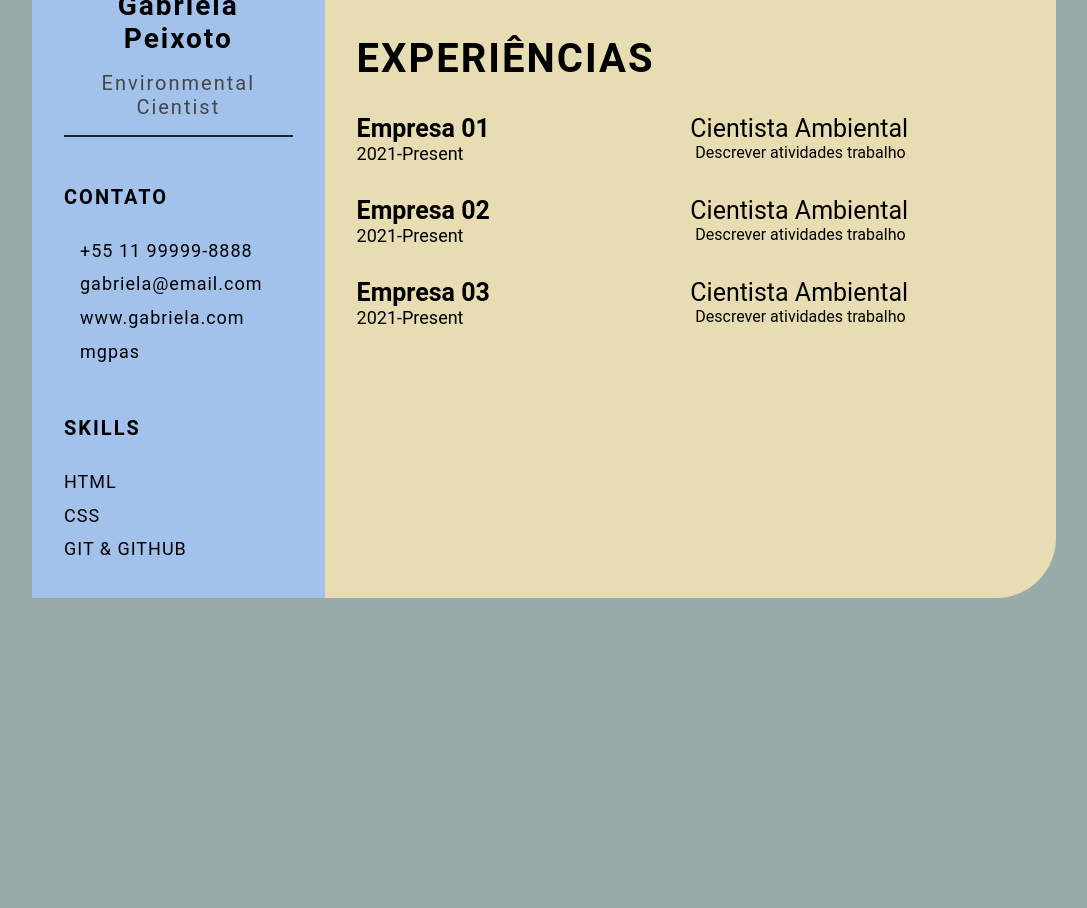
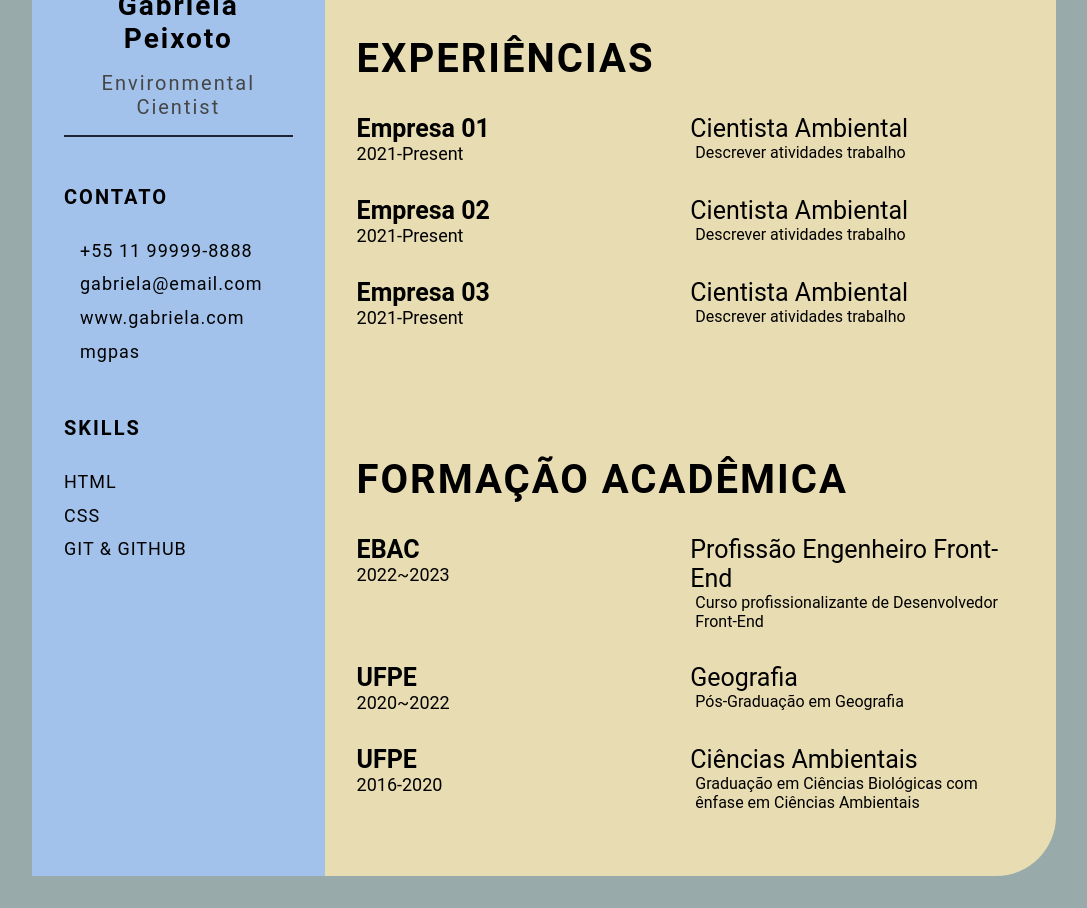
Before and after one commit to mgpas/devweek.github.io, a plain HTML site: page index.html in a window 1280 px wide. Shown: the part 364-1272 px from the top of the page, without its empty margins (96-1183 px from the left). Before the commit the page ends 994 px from the top, so only its background shows below. Drawn offline with Linux system fonts and the light colour scheme.

Commit message:
feature:add-school-academy (#4)

```diff
--- a/index.html
+++ b/index.html
@@ -82,6 +82,39 @@
                 </div>
             </div>
         </section>
+        <section class="education gap">
+            <div class="right-title">Formação Acadêmica</div>
+            <div class="education-contents">
+                <div class="education-left">
+                    <p class="education-school-name">EBAC</p>
+                    <p class="education-time-period">2022~2023</p>
+                </div>
+                <div class="education-right">
+                    <p class="education-subject">Profissão Engenheiro Front-End</p>
+                    <p class="education-desc">Curso profissionalizante de Desenvolvedor Front-End</p>
+                </div>
+                </div>
+            <div class="education-contents">
+            <div class="education-left">
+                <p class="education-school-name">UFPE</p>
+                <p class="education-time-period">2020~2022</p>
+            </div>
+            <div class="education-right">
+                <p class="education-subject">Geografia</p>
+                <p class="education-desc">Pós-Graduação em Geografia</p>
+            </div>
+            </div>
+            <div class="education-contents">
+            <div class="education-left">
+                <p class="education-school-name">UFPE</p>
+                <p class="education-time-period">2016-2020</p>
+            </div>
+            <div class="education-right">
+                <p class="education-subject">Ciências Ambientais</p>
+                <p class="education-desc">Graduação em Ciências Biológicas com ênfase em Ciências Ambientais</p>
+            </div>
+            </div>
+        </section>
        </section>
     </main>
 </body>
--- a/style.css
+++ b/style.css
@@ -169,7 +169,7 @@ body {
 }
 
 .exp-time-period,
-.educationp-time-period,
+.education-time-period,
 .awards-time-period {
     font-size: 18px;
 }
```
